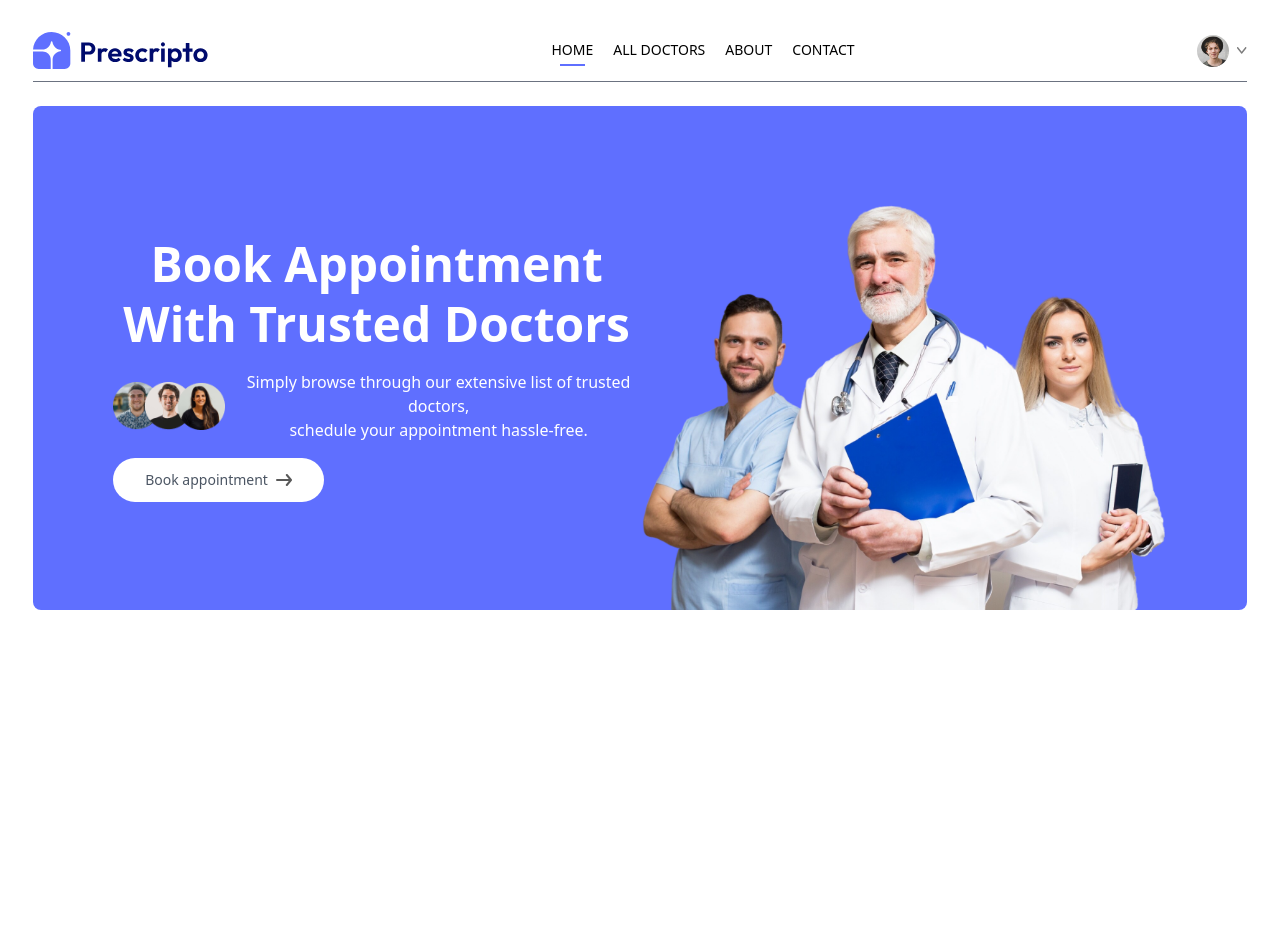
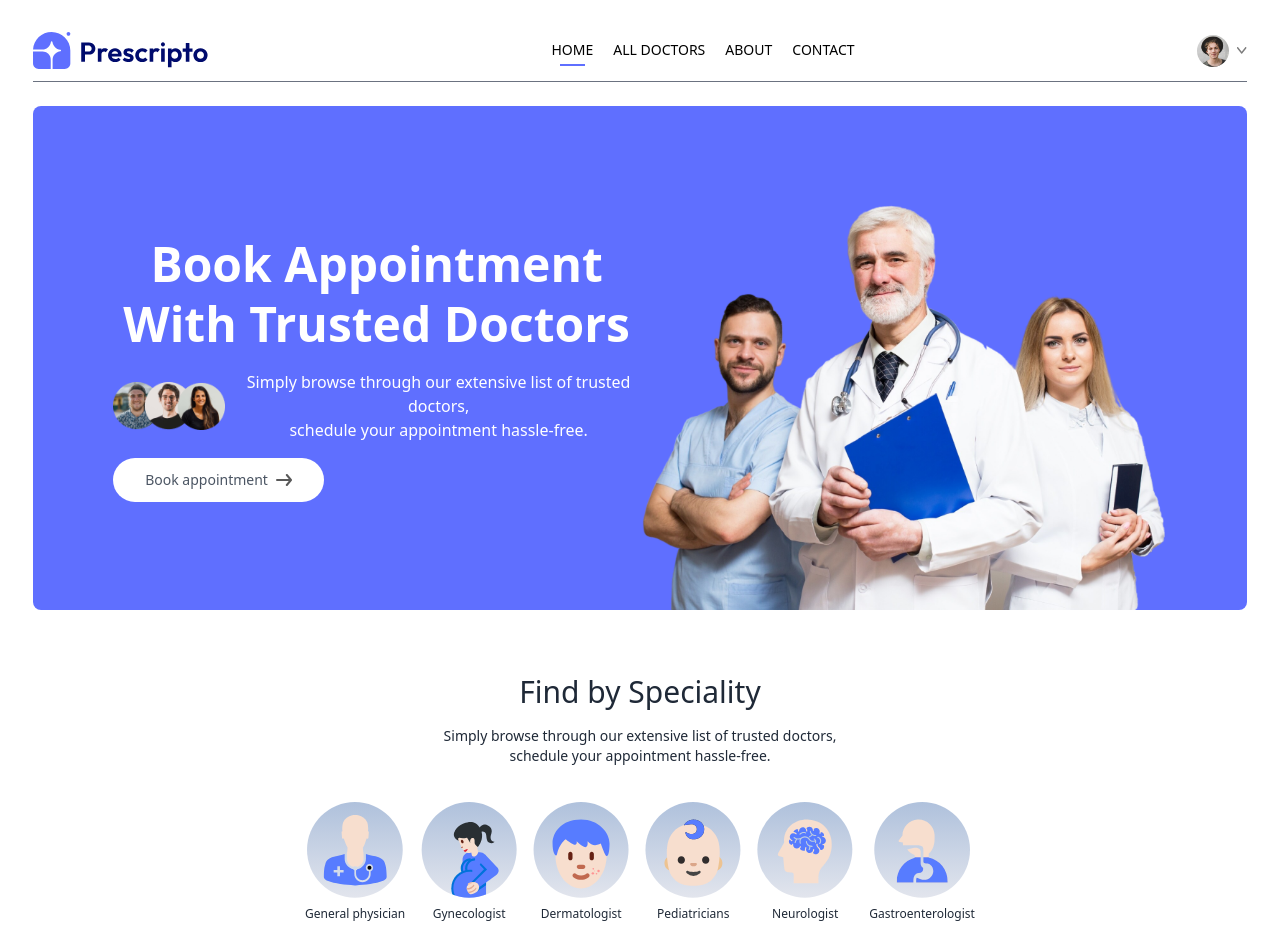
Before and after one commit to vikram17dp/PreScriptoHopso, a React (Vite) app in the folder client/: page / in a window 1280 px wide. Shown: the top 952 px of the page. Before the commit the page ends 800 px from the top, so only its background shows below. Built offline with nearby package versions, Linux system fonts and the light colour scheme.

Commit message:
creating and styling the SpecialityMenu component

```diff
--- /dev/null
+++ b/client/src/components/SpecialityMenu.jsx
@@ -0,0 +1,24 @@
+import React from 'react'
+import {specialityData} from '../assets/assets'
+import { Link } from 'react-router-dom'
+
+const SpecialityMenu = () => {
+  return (
+    <div id='speciality' className='flex flex-col items-center gap-4 py-16 text-gray-800'>
+        <h1 className='text-3xl font-medium'>Find by Speciality
+        </h1>
+        <p className='sm:w-1/3 text-center text-sm'>Simply browse through our extensive list of trusted doctors, schedule your appointment hassle-free.</p>
+        <div className='flex sm:justify-center gap-4 pt-5 w-full overflow-scroll'>
+            {specialityData.map((item,index)=>(
+                <Link onClick={()=>scrollTo(0,0)} key={index} to={`/doctors/${item.speciality}`} className='flex flex-col items-center text-xs cursor-pointer flex-shrink-0 hover:translate-y-[-10px] transition-all duration-500'>
+                    <img src={item.image} alt="" className='w-16 sm:w-24 mb-2 items-center' />
+                    <p>{item.speciality}</p>
+                </Link>
+            ))}
+        </div>
+
+    </div>
+  )
+}
+
+export default SpecialityMenu
--- a/client/src/index.css
+++ b/client/src/index.css
@@ -5,3 +5,6 @@
 .active hr{
     @apply block
 }
+::-webkit-scrollbar{
+    @apply hidden
+}
--- a/client/src/pages/Home.jsx
+++ b/client/src/pages/Home.jsx
@@ -1,10 +1,12 @@
 import React from 'react'
 import Header from '../components/Header'
+import SpecialityMenu from '../components/SpecialityMenu'
 
 const Home = () => {
   return (
     <div>
      <Header/>
+     <SpecialityMenu/>
     </div>
   )
 }
```
